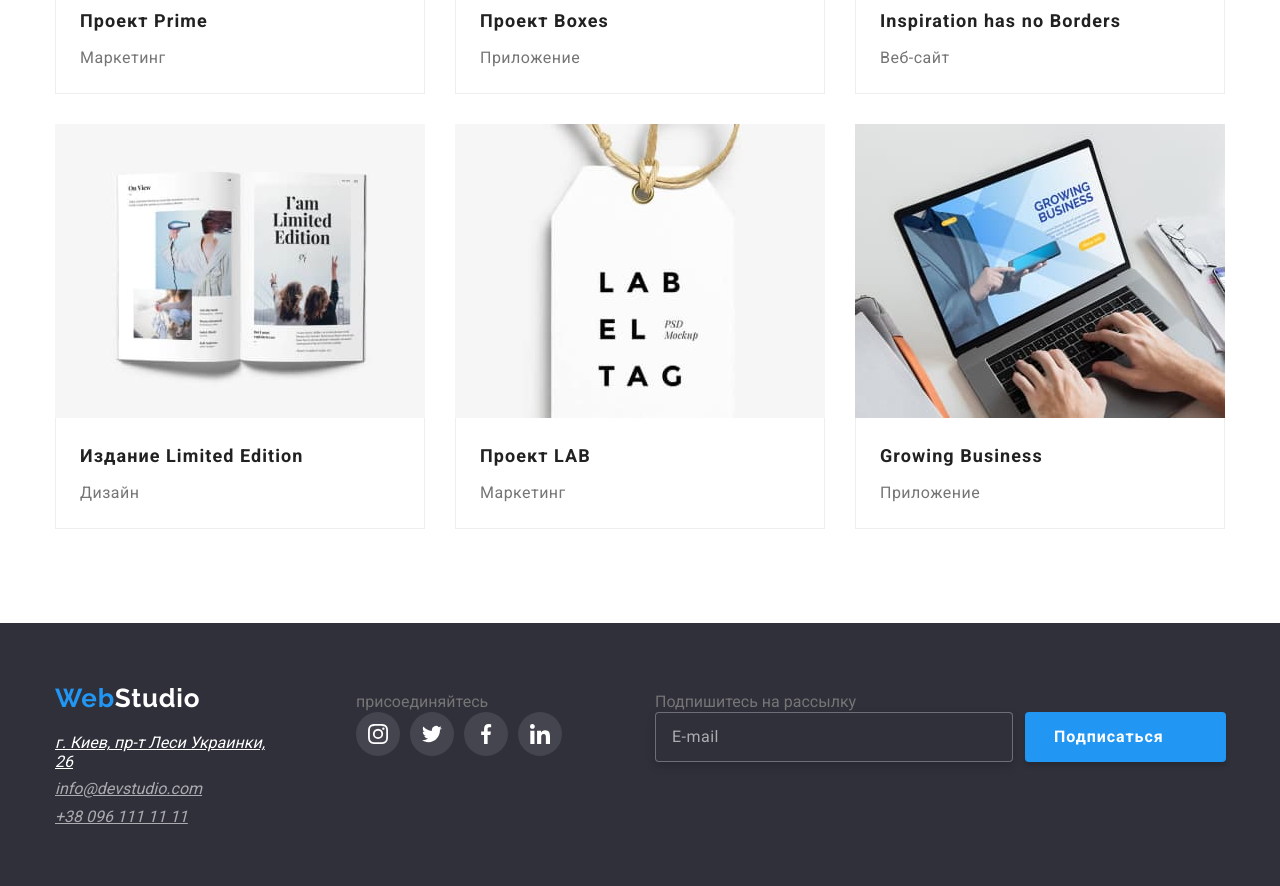
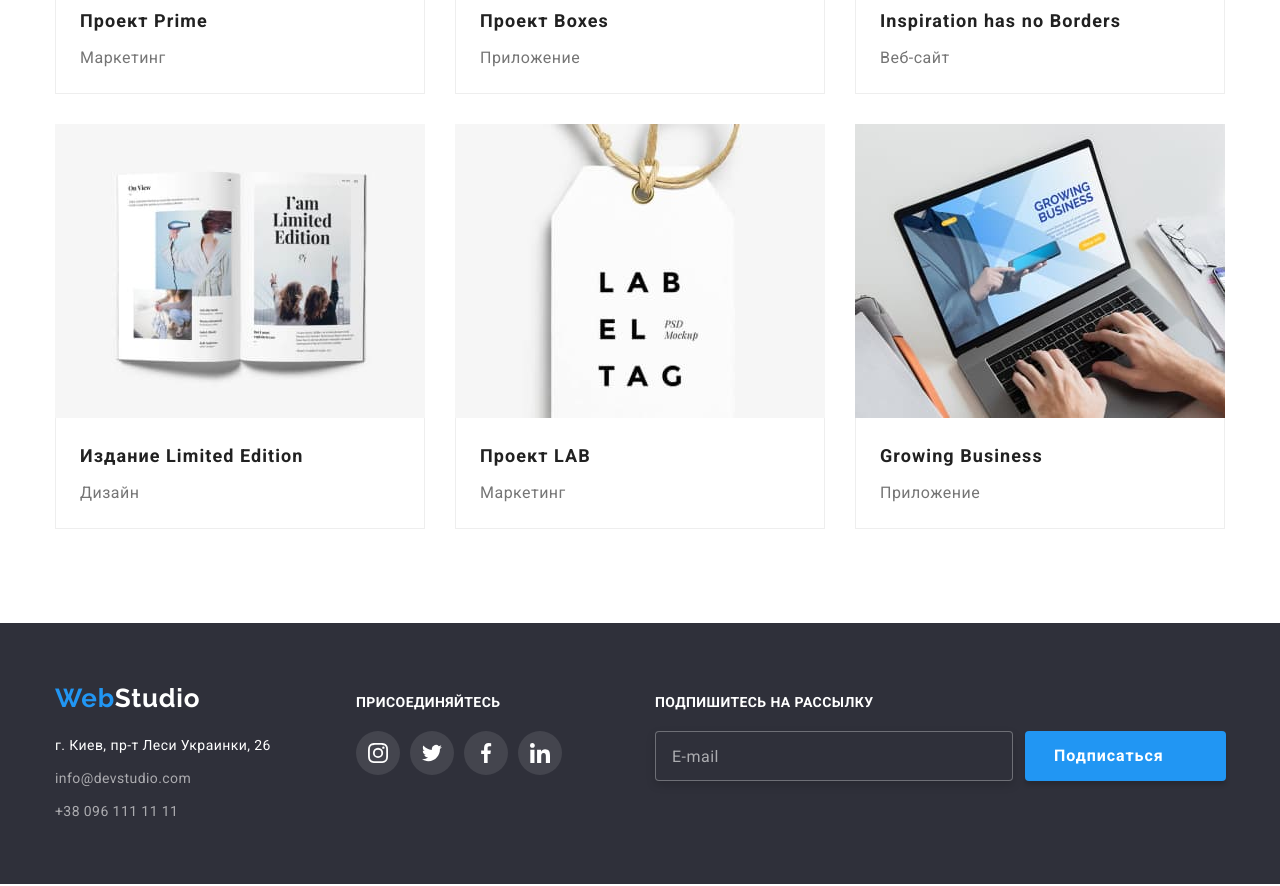
Before and after one commit to AndreY-76/goit-markup-hw-06, a plain HTML site: page portfolio.html in a window 1280 px wide. Shown: the part 1011-1897 px from the top of the page. Drawn offline with nearby package versions, Linux system fonts and the light colour scheme.

Commit message:
добавил классы в футер портфолио

```diff
--- a/portfolio.html
+++ b/portfolio.html
@@ -194,14 +194,14 @@
                 <p><a href="./index.html" class="logo">Web<span class="studio">Studio</span></a></p>
                 <address>
                     <ul class="address">
-                        <li><a href="https://goo.gl/maps/qXwa7qk5TGZTuWN36" target="_blank" rel="noopener noreferrer" class="maps">г. Киев, пр-т Леси Украинки, 26</a></li>
-                        <li class="address-indent"><a href="mailto:info@devstudio.com" class="mail">info@devstudio.com</a></li>
-                        <li class="address-indent"><a href="tel:+380961111111" class="tel">+38 096 111 11 11</a></li>
+                        <li><a href="https://goo.gl/maps/qXwa7qk5TGZTuWN36" target="_blank" rel="noopener noreferrer" class="address-link maps">г. Киев, пр-т Леси Украинки, 26</a></li>
+                        <li class="address-indent"><a href="mailto:info@devstudio.com" class="address-link mail">info@devstudio.com</a></li>
+                        <li class="address-indent"><a href="tel:+380961111111" class="address-link tel">+38 096 111 11 11</a></li>
                     </ul>
                 </address>
             </div>
             <div class="footer-links">
-                <p>присоединяйтесь</p>
+                <p class="footer-paragraph">присоединяйтесь</p>
                 <ul class="links">
                     <li class="ikons">
                         <a class="ikons1" href="">
@@ -234,7 +234,7 @@
                 </ul>
             </div>
             <form class="footer-form">
-                <p>Подпишитесь на рассылку</p>
+                <p class="footer-paragraph">Подпишитесь на рассылку</p>
                 <div class="footer-contact-form">
                     <input class="footer-contact-form-input" type="email" name="email" placeholder="E-mail" required>
                     <button class="footer-form-submit-btn" type="submit">
```
